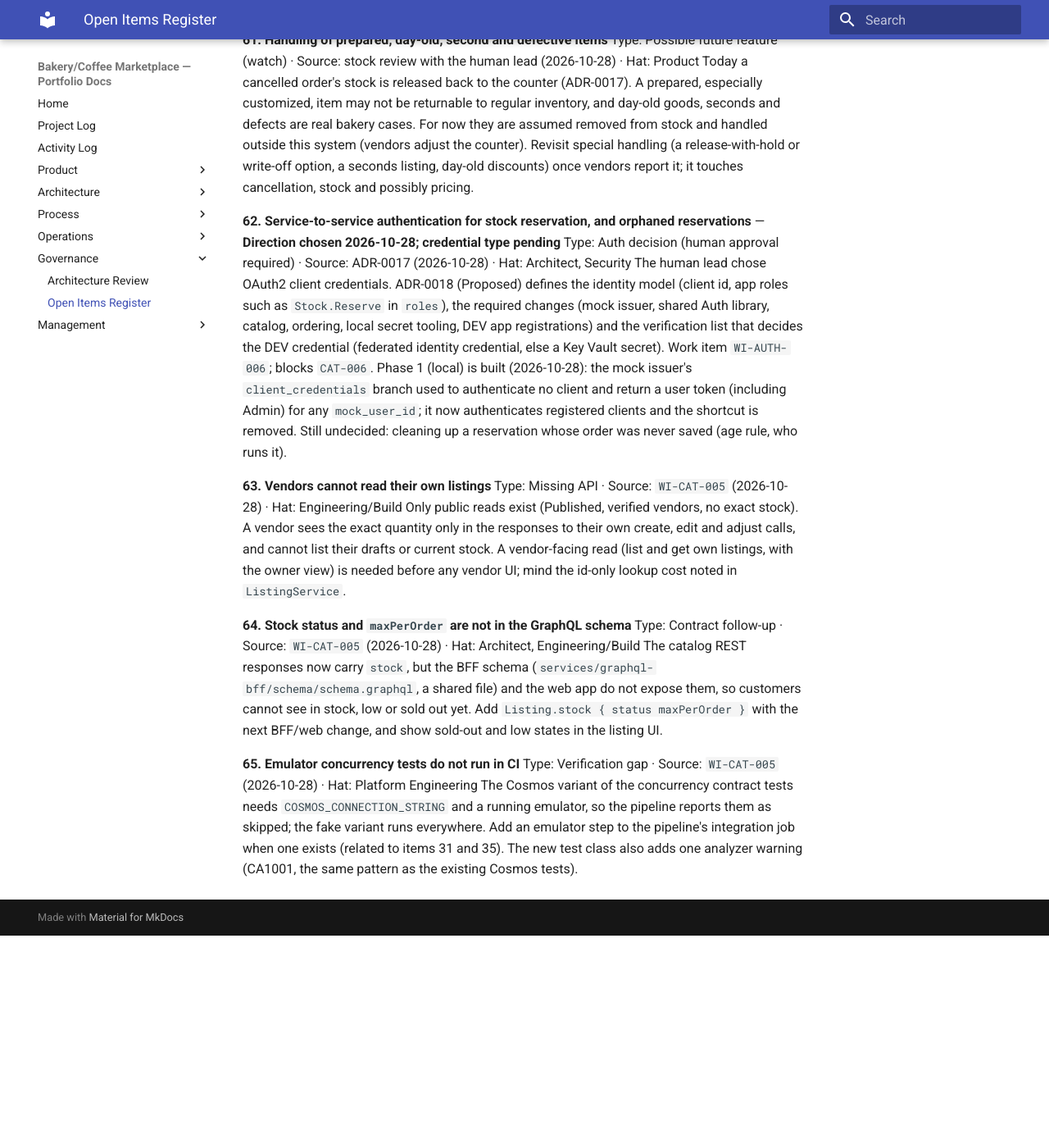
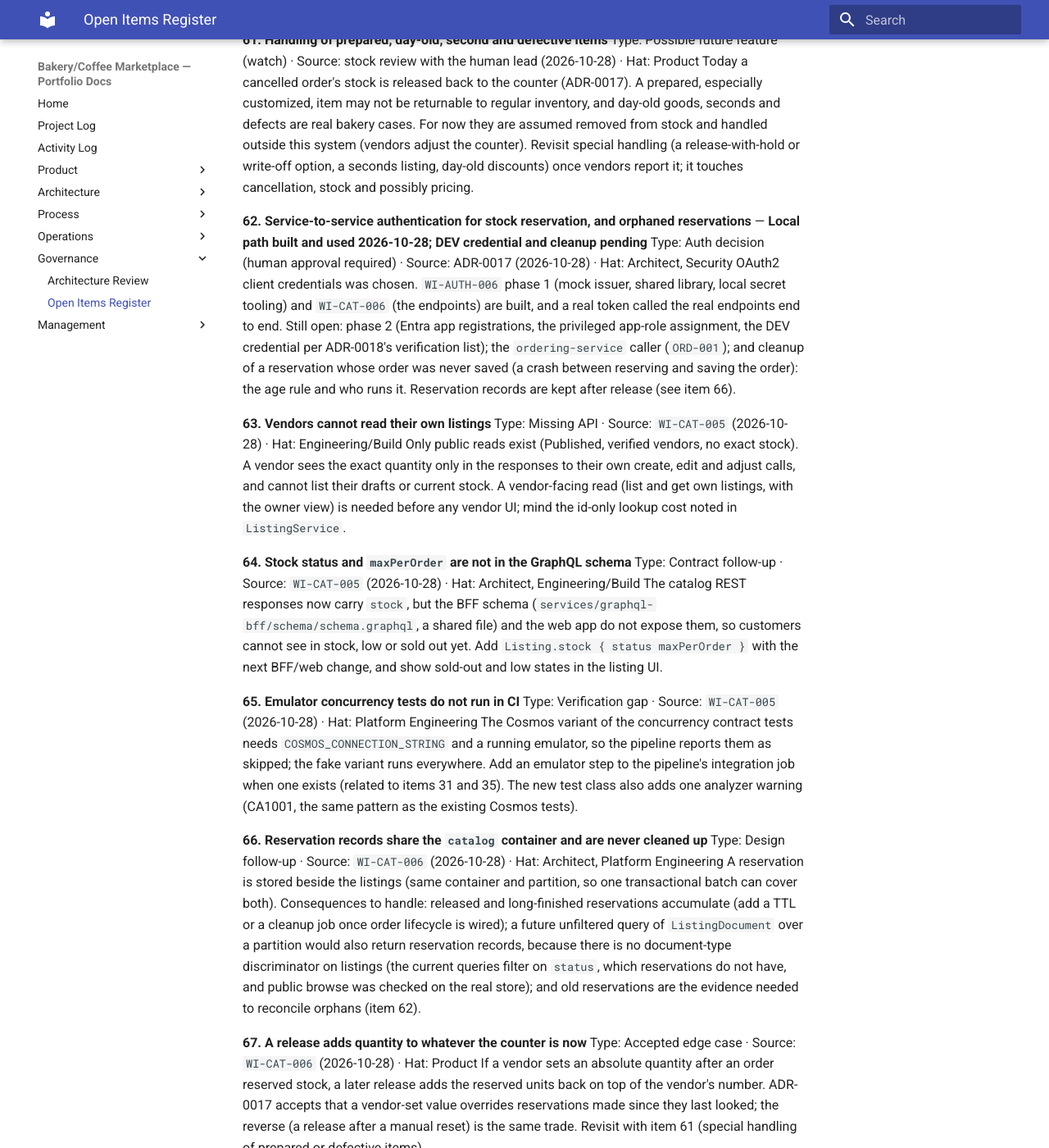
Before and after one commit to benjamin-hedrick/bakery-marketplace, an MkDocs documentation site: the page built from docs/governance/open-items-register.md, in a window 1280 px wide and 1400 px high, scrolled down 9324 px. Shown: the whole window at 82% size. Built offline with MkDocs 1.6.1 and Material for MkDocs 9.7.7, drawn with Linux system fonts in a browser that asks for light colours; before the commit the page ends 10465 px from its top, so only the background shows below that; some of the changed text lies outside the part shown.

Commit message:
WI-CAT-006: docs, register items 62/66/67, quality gate for the batch tests
Outcome note (differences from the spec: vendorId query parameter on release, duplicate lines
summed), ADR-0017 status, data-model endpoint list, outline. Register: item 62 updated (local path
built and used end to end), 66 (reservation records share the container, no cleanup) and 67
(a release adds to the current counter) added.

Co-Authored-By: Claude Sonnet 5.5 <noreply@anthropic.com>

```diff
--- a/docs/governance/open-items-register.md
+++ b/docs/governance/open-items-register.md
@@ -6,7 +6,7 @@ Suggested Issue fields per item: Title, Type, Source, Suggested hat/owner, Notes
 
 ---
 
-**Running list rule (2026-10-28):** anything found and not fixed in the same change goes here before the work item is called done, with its source and what "reconciled" would mean, so later sessions do not re-analyze it. When an item is resolved, mark it `Resolved <date>` with a pointer; do not delete it silently. Items 36 to 49 and 51 to 65 came from the 2026-10-28 session.
+**Running list rule (2026-10-28):** anything found and not fixed in the same change goes here before the work item is called done, with its source and what "reconciled" would mean, so later sessions do not re-analyze it. When an item is resolved, mark it `Resolved <date>` with a pointer; do not delete it silently. Items 36 to 49 and 51 to 67 came from the 2026-10-28 session.
 
 **1. Redis Basic tier has no AAD data-plane auth**
 Type: Tech debt / future work · Source: ADR-0002 · Hat: Architect
@@ -250,9 +250,9 @@ Customer sign-up is hosted by the identity provider (ADR-0006) and preferences a
 Type: Possible future feature (watch) · Source: stock review with the human lead (2026-10-28) · Hat: Product
 Today a cancelled order's stock is released back to the counter (ADR-0017). A prepared, especially customized, item may not be returnable to regular inventory, and day-old goods, seconds and defects are real bakery cases. For now they are assumed removed from stock and handled outside this system (vendors adjust the counter). Revisit special handling (a release-with-hold or write-off option, a seconds listing, day-old discounts) once vendors report it; it touches cancellation, stock and possibly pricing.
 
-**62. Service-to-service authentication for stock reservation, and orphaned reservations** — **Direction chosen 2026-10-28; credential type pending**
+**62. Service-to-service authentication for stock reservation, and orphaned reservations** — **Local path built and used 2026-10-28; DEV credential and cleanup pending**
 Type: Auth decision (human approval required) · Source: ADR-0017 (2026-10-28) · Hat: Architect, Security
-The human lead chose OAuth2 client credentials. ADR-0018 (Proposed) defines the identity model (client id, app roles such as `Stock.Reserve` in `roles`), the required changes (mock issuer, shared Auth library, catalog, ordering, local secret tooling, DEV app registrations) and the verification list that decides the DEV credential (federated identity credential, else a Key Vault secret). Work item `WI-AUTH-006`; blocks `CAT-006`. Phase 1 (local) is built (2026-10-28): the mock issuer's `client_credentials` branch used to authenticate no client and return a user token (including Admin) for any `mock_user_id`; it now authenticates registered clients and the shortcut is removed. Still undecided: cleaning up a reservation whose order was never saved (age rule, who runs it).
+OAuth2 client credentials was chosen. `WI-AUTH-006` phase 1 (mock issuer, shared library, local secret tooling) and `WI-CAT-006` (the endpoints) are built, and a real token called the real endpoints end to end. Still open: phase 2 (Entra app registrations, the privileged app-role assignment, the DEV credential per ADR-0018's verification list); the `ordering-service` caller (`ORD-001`); and cleanup of a reservation whose order was never saved (a crash between reserving and saving the order): the age rule and who runs it. Reservation records are kept after release (see item 66).
 
 **63. Vendors cannot read their own listings**
 Type: Missing API · Source: `WI-CAT-005` (2026-10-28) · Hat: Engineering/Build
@@ -265,3 +265,11 @@ The catalog REST responses now carry `stock`, but the BFF schema (`services/grap
 **65. Emulator concurrency tests do not run in CI**
 Type: Verification gap · Source: `WI-CAT-005` (2026-10-28) · Hat: Platform Engineering
 The Cosmos variant of the concurrency contract tests needs `COSMOS_CONNECTION_STRING` and a running emulator, so the pipeline reports them as skipped; the fake variant runs everywhere. Add an emulator step to the pipeline's integration job when one exists (related to items 31 and 35). The new test class also adds one analyzer warning (CA1001, the same pattern as the existing Cosmos tests).
+
+**66. Reservation records share the `catalog` container and are never cleaned up**
+Type: Design follow-up · Source: `WI-CAT-006` (2026-10-28) · Hat: Architect, Platform Engineering
+A reservation is stored beside the listings (same container and partition, so one transactional batch can cover both). Consequences to handle: released and long-finished reservations accumulate (add a TTL or a cleanup job once order lifecycle is wired); a future unfiltered query of `ListingDocument` over a partition would also return reservation records, because there is no document-type discriminator on listings (the current queries filter on `status`, which reservations do not have, and public browse was checked on the real store); and old reservations are the evidence needed to reconcile orphans (item 62).
+
+**67. A release adds quantity to whatever the counter is now**
+Type: Accepted edge case · Source: `WI-CAT-006` (2026-10-28) · Hat: Product
+If a vendor sets an absolute quantity after an order reserved stock, a later release adds the reserved units back on top of the vendor's number. ADR-0017 accepts that a vendor-set value overrides reservations made since they last looked; the reverse (a release after a manual reset) is the same trade. Revisit with item 61 (special handling of prepared or defective items).
```
Also changed, not shown: docs/architecture/adr/0017-stock-and-availability-ownership.md (+1 -1 lines), docs/architecture/data-model-api-contracts.md (+1 -0 lines), docs/process/quality-gates.md (+1 -1 lines), docs/product/backlog/MASTER-BACKLOG-OUTLINE.md (+1 -1 lines), docs/product/backlog/WI-CAT-006.md (+10 -2 lines).
